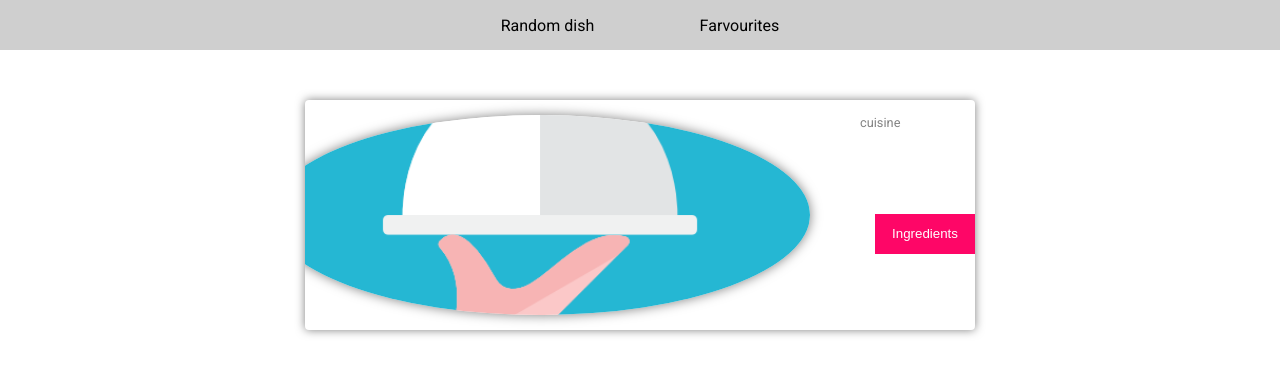
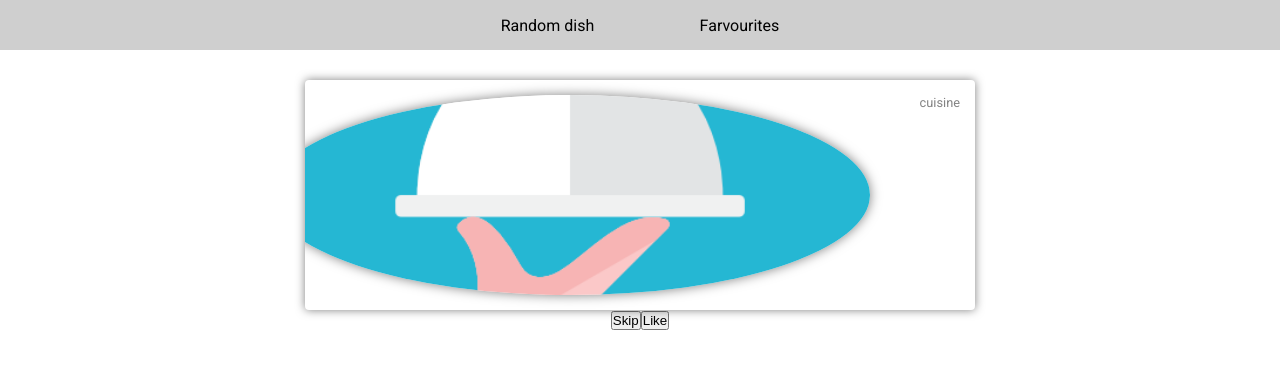
Before and after one commit to Blazhkomikhail/headworks, a React app: page /#/ in a window 1280 px wide. Shown: the top 374 px of the page. Built offline with nearby package versions, Linux system fonts and the light colour scheme; no server answers.

Commit message:
feat: add skip meal & like meal features with localstorage using

```diff
--- a/src/components/CardField/CardField.tsx
+++ b/src/components/CardField/CardField.tsx
@@ -2,12 +2,13 @@ import React, { useState, useEffect } from "react";
 import RecipeCard from '../RecipeCard/RecipeCard';
 import getRecepieData from '../../Api/Api';
 import { ICardData } from '../../shared/shared';
+import MainButtons from "../MainButtons/MainButtons";
 import './cardField.scss';
 
 const CardField = (): JSX.Element => {
   const [recipeData, setRecipeData] = useState<ICardData>({} as ICardData);
 
-  useEffect(() => {
+  const getCardData = () => {
     try {
       getRecepieData()
         .then(data => {
@@ -16,6 +17,10 @@ const CardField = (): JSX.Element => {
     } catch (error) {
       console.log(error);
     }
+  }
+
+  useEffect(() => {
+    getCardData();
   }, [])
 
   console.log(recipeData)
@@ -23,6 +28,7 @@ const CardField = (): JSX.Element => {
   return (
     <main className="card-field">
       <RecipeCard recipe={recipeData} />
+      <MainButtons skipHandler={getCardData} recipe={recipeData}/>
     </main>
   )
 }
--- a/src/components/CardField/cardField.scss
+++ b/src/components/CardField/cardField.scss
@@ -1,5 +1,7 @@
 .card-field {
   padding-top: 30px;
   display: flex;
+  flex-direction: column;
   justify-content: center;
+  align-items: center;
 }
--- /dev/null
+++ b/src/components/MainButtons/MainButtons.tsx
@@ -0,0 +1,50 @@
+import React, { useState } from "react";
+import { ICardData } from "../../shared/shared";
+import createStorageData from "../../utils/createStorageData";
+import updateStorageData from "../../utils/updateStorageData";
+
+interface IMainButtonsProps {
+  skipHandler: () => void;
+  recipe: ICardData;
+}
+
+const MainButtons = ({skipHandler, recipe}: IMainButtonsProps) => {
+  const [isMealRepeat, setIsMealRepeat] = useState(false);
+
+  const hasMealHandler = () => {
+    setIsMealRepeat(true);
+    setTimeout(() => {
+      setIsMealRepeat(false);
+    }, 2500);
+  }
+
+  const likeHandler = () => {
+    if (!localStorage.getItem('recipes')) {
+      createStorageData(recipe);
+    } else {
+      updateStorageData(recipe, hasMealHandler);
+    }
+  }
+
+  return (
+    <div className="buttons-wrapper">
+      <button
+        className="skip-button"
+        onClick={skipHandler}
+      >
+        Skip
+      </button>
+      <button
+        className="like-button"
+        onClick={likeHandler}
+      >
+        {
+          !isMealRepeat ?
+          'Like' : 'Already in your favourite'
+        }
+      </button>
+    </div>
+  )
+}
+
+export default MainButtons;
--- a/src/components/RecipeCard/RecipeCard.tsx
+++ b/src/components/RecipeCard/RecipeCard.tsx
@@ -68,17 +68,20 @@ const RecipeCard = (props: TCardProps): JSX.Element => {
                   {isTextOpened ? 'Less' : 'More'}
                 </span> : ''}
             </div>
+            { isTextCutted ?
               <button
               className="card_ingredients-btn"
               type="button"
               onClick={flipHandler}
               >
                 Ingredients
-            </button>
+              </button> : ''
+            }
           </div>
         </div>
         <div className="card_back">
-          Ingredients
+          <h2 className="card_heading">{strMeal}</h2>
+          <p className="card_instructions">{strInstructions}</p>
         </div>
       </div>
     </div>
--- a/src/components/RecipeCard/recipeCard.scss
+++ b/src/components/RecipeCard/recipeCard.scss
@@ -1,16 +1,15 @@
 .card-wrap {
-  perspective: 60rem;
+  perspective: 100rem;
 
   &.flipped > .card {
-    transform: rotateX(-180deg) translateY(-100%);
-    transform-origin: top;
+    transform: rotateX(-180deg);
+    // transform-origin: top;
   }
 }
 
 .card {
   width: 60vw;
   max-width: 670px;
-  min-height: 360px;
 
   display: flex;
   flex-direction: column;
@@ -19,7 +18,7 @@
 
   position: relative;
   transform-style: preserve-3d;
-  transform-origin: bottom;
+  // transform-origin: bottom;
   transition: all 0.5s;
 
   border-radius: 4px;
@@ -43,6 +42,7 @@
 
   &_back {
     transform: rotateX(180deg);
+    position: absolute;
   }
 
   &_meal-picture {
--- /dev/null
+++ b/src/utils/createStorageData.tsx
@@ -0,0 +1,17 @@
+import { ICardData } from "../shared/shared";
+
+const createStorageData = ({strMeal, strInstructions, strArea, strCategory, strMealThumb}: ICardData) => {
+  const mealData = {
+    strMeal,
+    strInstructions,
+    strArea,
+    strCategory,
+    strMealThumb
+  };
+
+  const recipeStore = new Array(mealData);
+
+  localStorage.setItem('recipes', JSON.stringify(recipeStore));
+}
+
+export default createStorageData;
--- /dev/null
+++ b/src/utils/updateStorageData.tsx
@@ -0,0 +1,25 @@
+import { ICardData } from "../shared/shared";
+
+const updateStorageData = (
+  {strMeal, strInstructions, strArea, strCategory, strMealThumb}: ICardData,
+  mealRepeatHeandler: () => void ) => {
+  const mealData = {
+    strMeal,
+    strInstructions,
+    strArea,
+    strCategory,
+    strMealThumb
+  };
+  const storageData = JSON.parse(localStorage.getItem('recipes'));
+  const isStorageHasMeal = storageData.some((recipe: ICardData) => recipe.strMeal === mealData.strMeal)
+
+  if (!isStorageHasMeal) {
+    storageData.push(mealData);
+  } else {
+    mealRepeatHeandler();
+  }
+
+  localStorage.setItem('recipes', JSON.stringify(storageData));
+}
+
+export default updateStorageData;
```
Also changed, not shown: src/utils/createIngredients.tsx (added, +11 -0 lines), src/utils/createTags.tsx (deleted, +0 -11 lines). Lines whose indentation alone changed are shown as unchanged.
